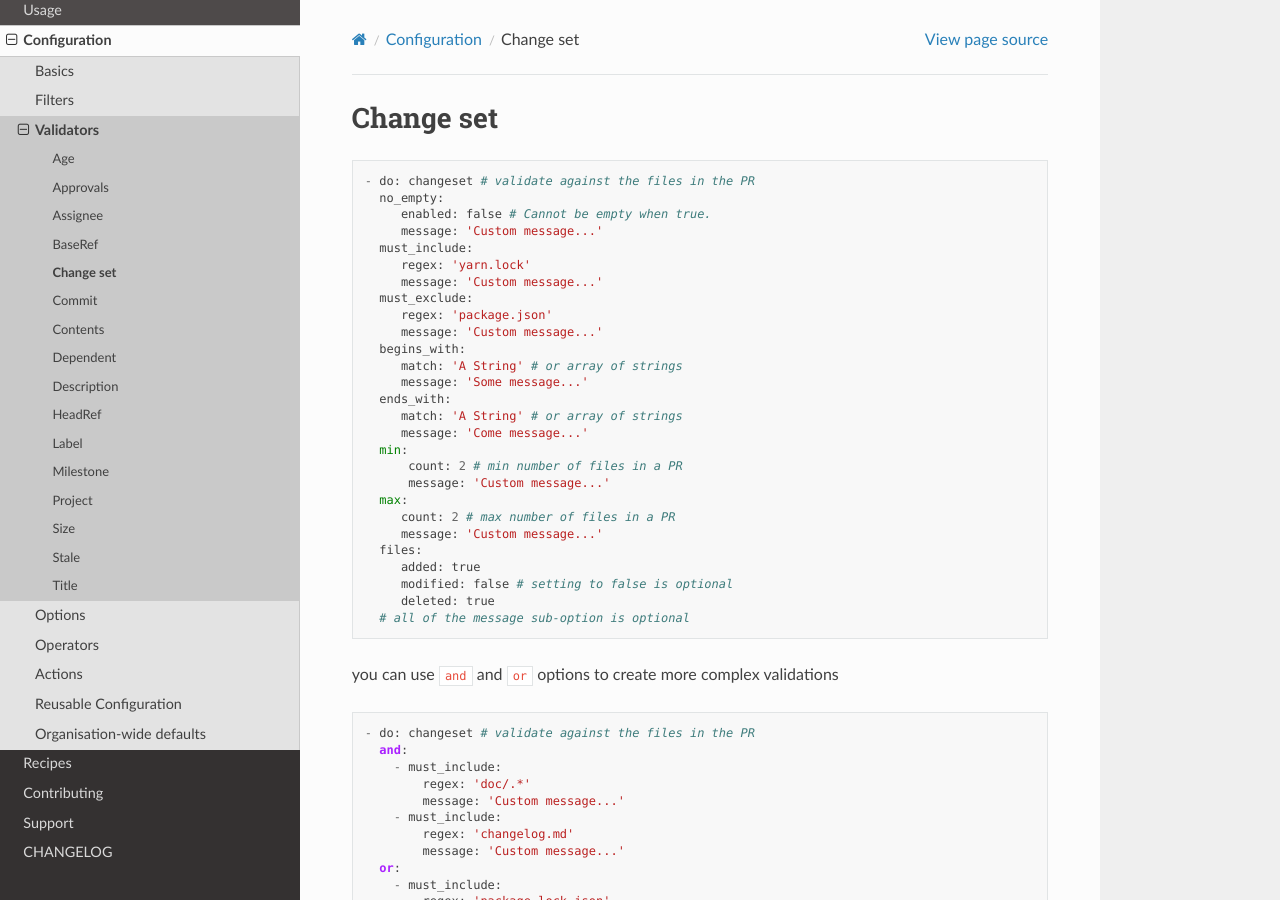
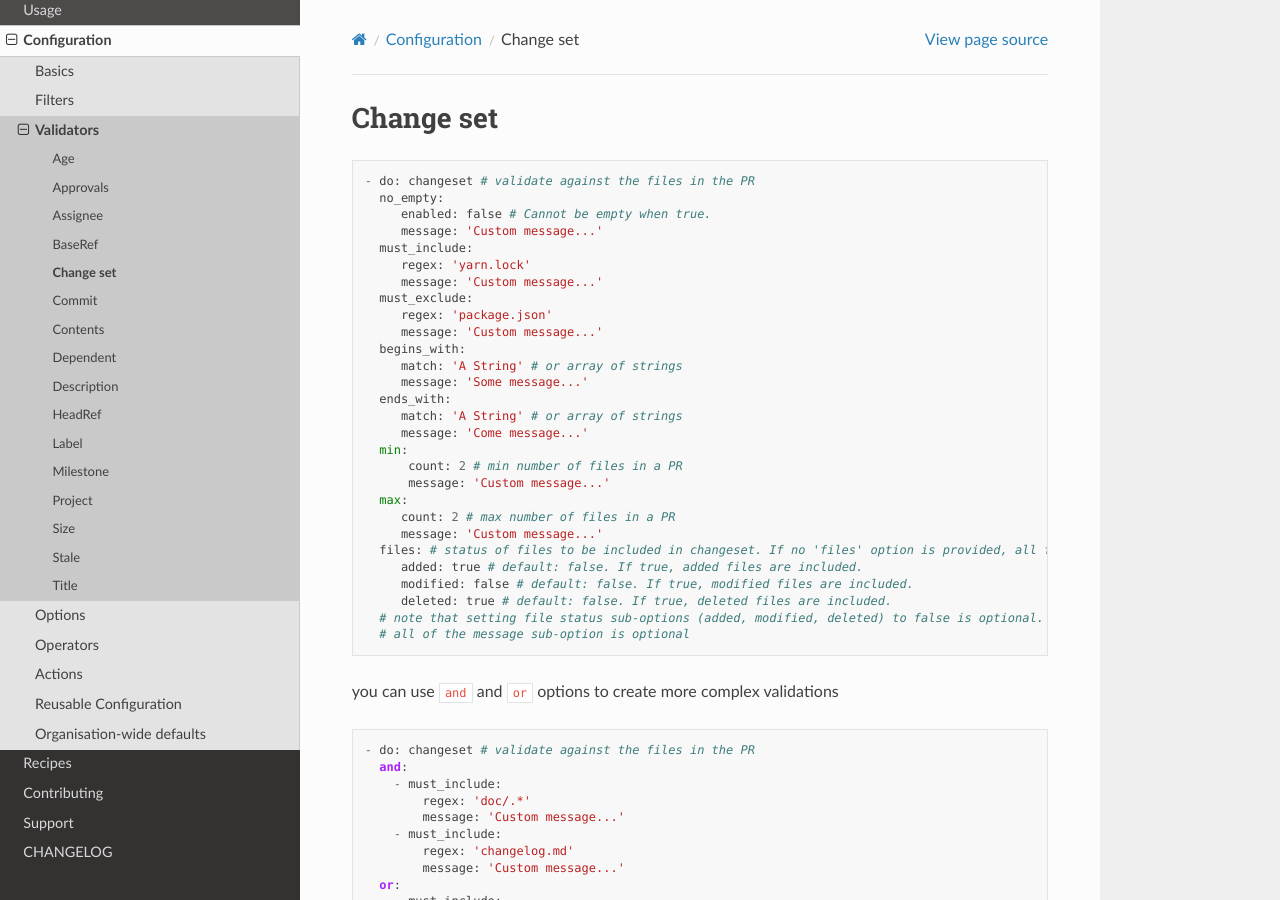
Before and after one commit to mergeability/mergeable, a Sphinx documentation site: the page built from docs/validators/changeset.rst, in a window 1280 px wide and 900 px high. Built offline with Sphinx 7.4.7 and the Read the Docs theme 2.0.0, drawn with Linux system fonts in a browser that asks for light colours.

Commit message:
Complete docs and fix style issue

```diff
--- a/docs/validators/changeset.rst
+++ b/docs/validators/changeset.rst
@@ -25,10 +25,11 @@ Change set
       max:
          count: 2 # max number of files in a PR
          message: 'Custom message...'
-      files:
-         added: true
-         modified: false # setting to false is optional
-         deleted: true
+      files: # status of files to be included in changeset. If no 'files' option is provided, all files are included.
+         added: true # default: false. If true, added files are included.
+         modified: false # default: false. If true, modified files are included.
+         deleted: true # default: false. If true, deleted files are included.
+      # note that setting file status sub-options (added, modified, deleted) to false is optional.
       # all of the message sub-option is optional
 
 you can use ``and`` and ``or`` options to create more complex validations
```
Also changed, not shown: 1 other file.
